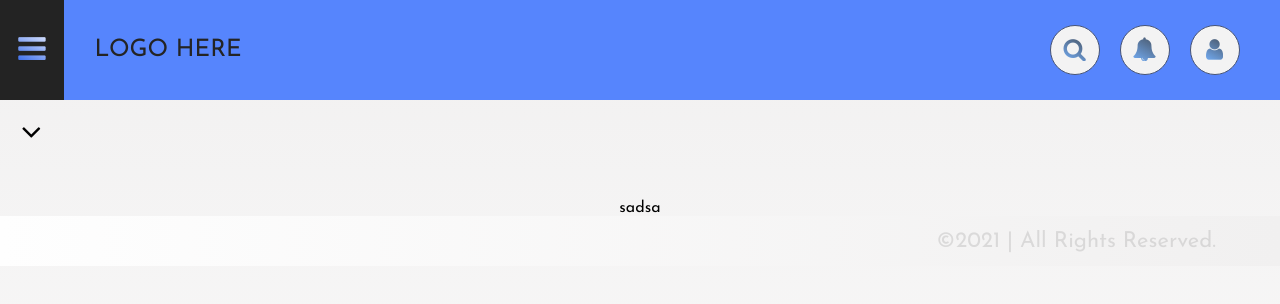
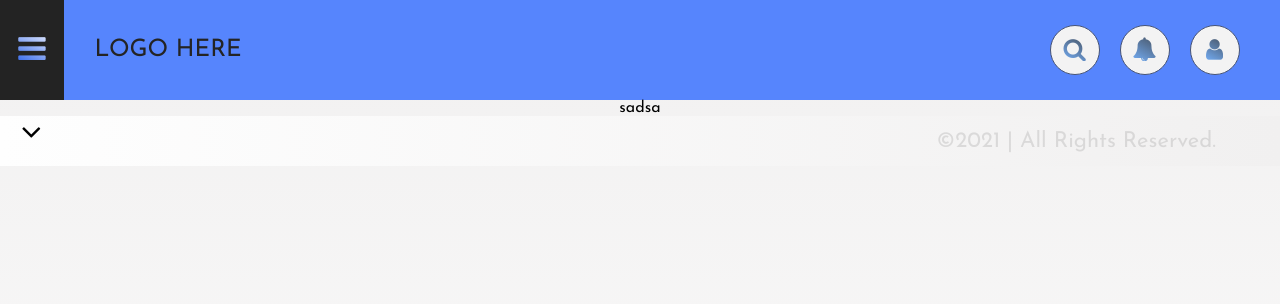
Before and after one commit to vadimkalaida/djinni_task1, a React (Create React App) app in the folder task1/task1/: page / in a window 1280 px wide. Shown: the top 304 px of the page. Built offline with nearby package versions, Linux system fonts and the light colour scheme.

Commit message:
main block initial commit

```diff
--- a/task1/task1/src/components/HeaderComponent/elements.js
+++ b/task1/task1/src/components/HeaderComponent/elements.js
@@ -103,6 +103,7 @@ export const HeaderButton = styled.button`
   margin-left: 10px;
   margin-right: 10px;
   cursor: pointer;
+  outline: none;
   font-size: 24px;
   transition: .2s;
   background: #F3F3F3;
--- a/task1/task1/src/components/LeftBarComponent/elements.js
+++ b/task1/task1/src/components/LeftBarComponent/elements.js
@@ -19,7 +19,7 @@ const templateForMediaLeftBar = `
 
 export const LeftBar = styled.div`
   width: 4%;
-  height: 90vh;
+  height: 0;
   transition: .2s;
   ${ displayFlex('flex-start', 'flex-start', 'column') }
   z-index: 9999;
--- a/task1/task1/src/components/TopBarComponent/elements.js
+++ b/task1/task1/src/components/TopBarComponent/elements.js
@@ -3,7 +3,7 @@ import { displayFlex } from "../../elements";
 
 export const TopBar = styled.div`
   width: 100%;
-  min-height: 100px;
+  min-height: 0px;
   ${ displayFlex('flex-start', 'flex-start', 'column') }
 `;
 
```
Also changed, not shown: 1 other file (tests, documents, lock files or other folders).
